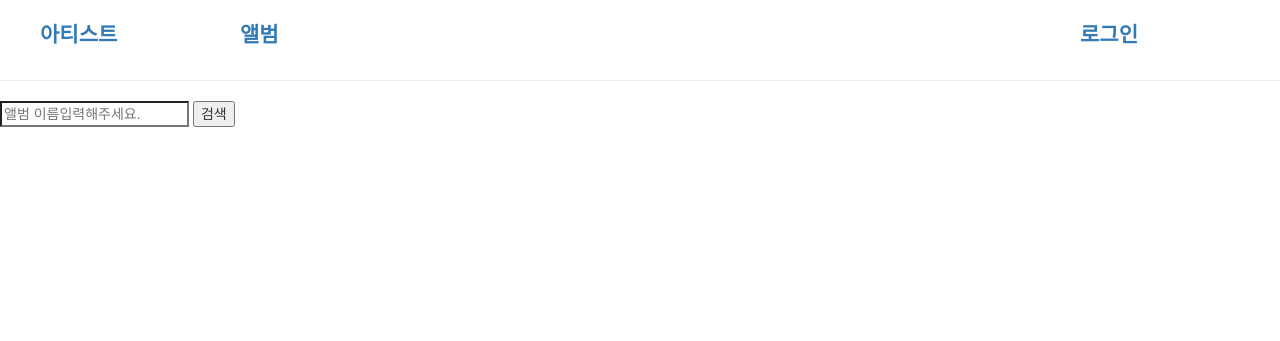
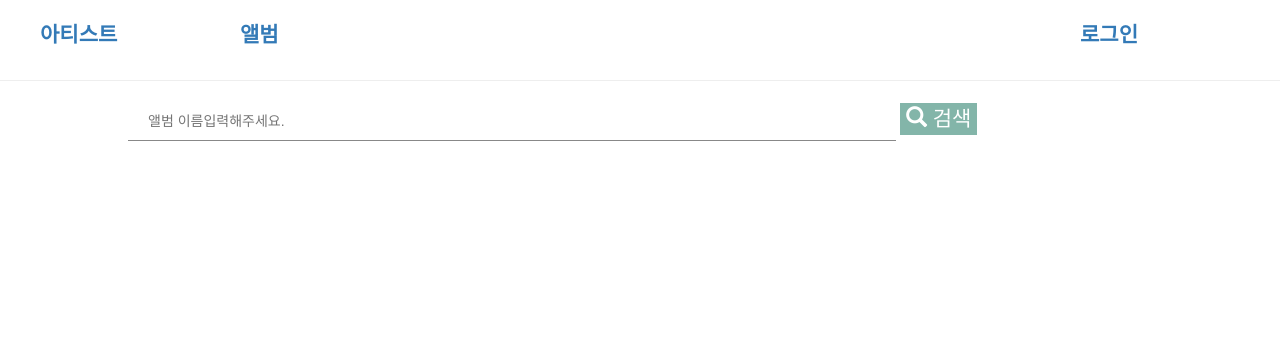
Before and after one commit to admire93/delivery_van, a Flask app: template dv/web/templates/album/all.html in a window 1280 px wide. Shown: the top 341 px of the page. Run offline with Flask 2, Linux system fonts and the light colour scheme; the template is opened without the code that fills it, so the values that code supplies are empty; some libraries are stand-ins or nearby versions.

Commit message:
Implement search bar design

```diff
--- a/dv/web/static/base.css
+++ b/dv/web/static/base.css
@@ -35,3 +35,28 @@ nav ul #btn-profile { float: right; }
 .dv-pager li:last-child::before {
   content: "…";
 }
+
+.table-search {
+  width: 80%; height: 50px;
+  margin: 0 auto;
+}
+
+.table-search input:focus {
+  outline-width: 0;
+}
+
+.table-search input {
+  width: 75%; height: 40px;
+  border-top: none;
+  border-right: none;
+  border-left: none;
+  border-bottom: solid 1px #888;
+  padding-left: 20px;
+}
+
+.table-search button {
+  border: none;
+  color: #fff;
+  font-size: 1.5em;
+  background: #83b5a9;
+}
--- a/dv/web/templates/tables.html
+++ b/dv/web/templates/tables.html
@@ -16,9 +16,10 @@
 {%- endmacro %}
 
 {% macro albums(albums, pages) -%}
-  <form method="GET" action="{{ url_for('album.all') }}">
+  <form method="GET" action="{{ url_for('album.all') }}" class="table-search">
     <input type="search" placeholder="앨범 이름입력해주세요." name="name" />
     <button>
+      <span class="glyphicon glyphicon-search"></span>
       검색
     </button>
   </form>
@@ -47,9 +48,10 @@
 {%- endmacro %}
 
 {% macro artists(artists, pages) -%}
-  <form method="GET" action="{{ url_for('.all') }}">
+  <form method="GET" action="{{ url_for('.all') }}" class="table-search">
     <input type="search" placeholder="앨범 이름입력해주세요." name="name" />
     <button>
+      <span class="glyphicon glyphicon-search"></span>
       검색
     </button>
   </form>
```
